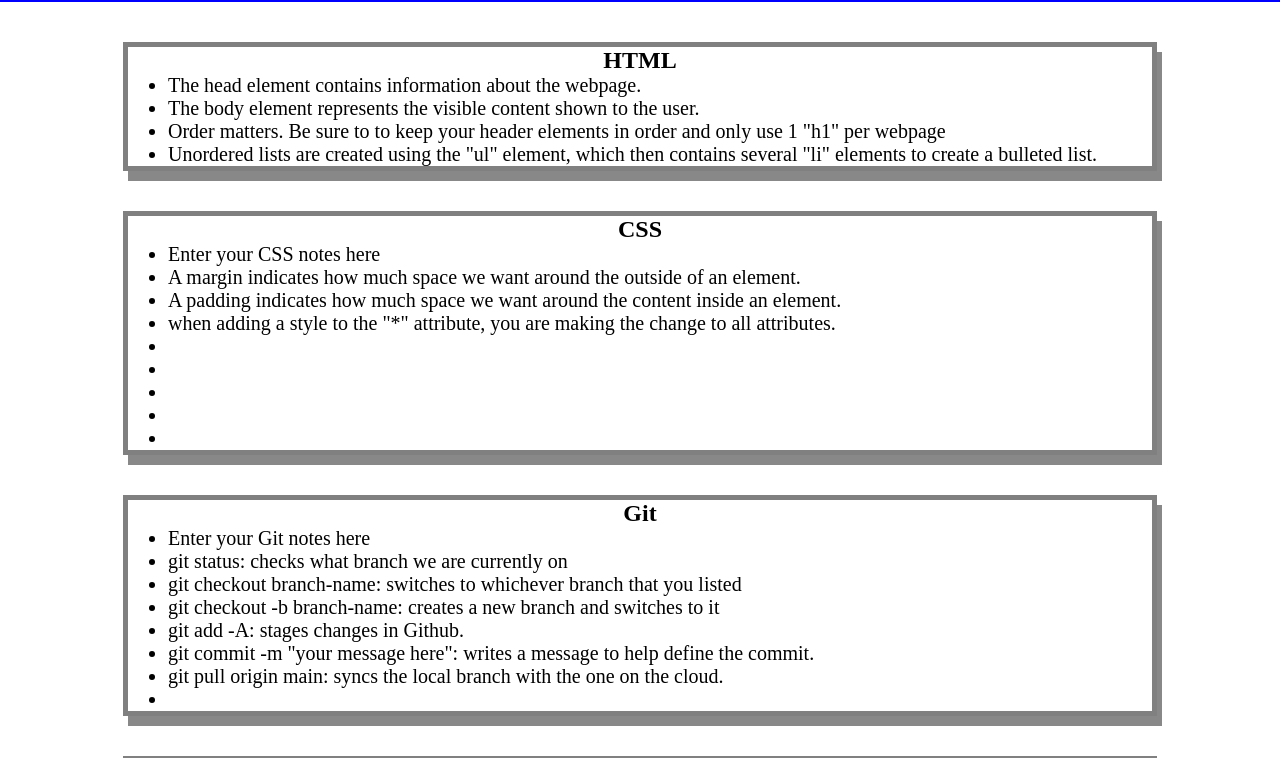
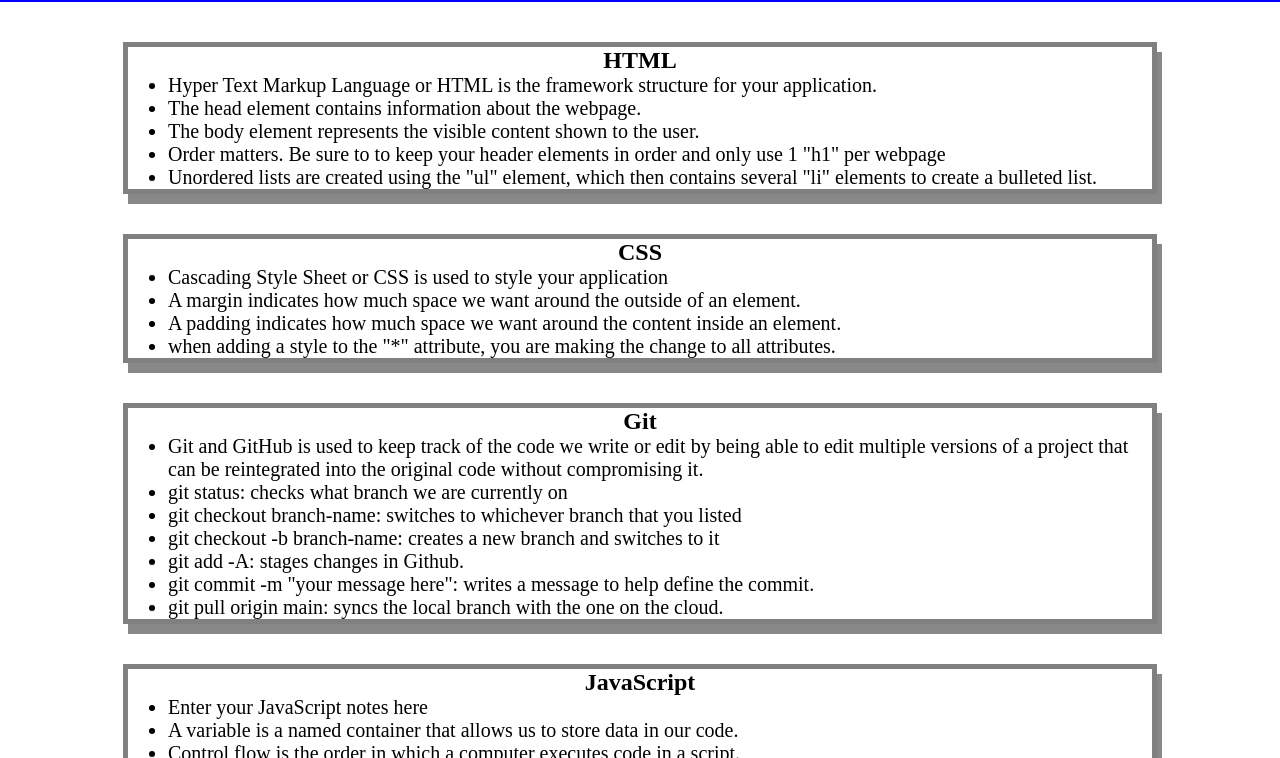
Before and after one commit to Ddan71117/prework-study-guide, a plain HTML site: page prework-study-guide/index.html in a window 1280 px wide. Shown: the part 118-876 px from the top of the page. Drawn offline with Linux system fonts and the light colour scheme.

Commit message:
Updated some note content to index.html

```diff
--- a/prework-study-guide/index.html
+++ b/prework-study-guide/index.html
@@ -17,6 +17,7 @@
       <section class="card" id="html-section">
         <h2>HTML</h2>
         <ul>
+          <li>Hyper Text Markup Language or HTML is the framework structure for your application.</li>
           <li>The head element contains information about the webpage.</li>
           <li>The body element represents the visible content shown to the user.</li>
           <li>Order matters. Be sure to to keep your header elements in order and only use 1 "h1" per webpage</li>
@@ -26,29 +27,22 @@
       <section class="card" id="css-section">
         <h2>CSS</h2>
         <ul>
-          <li>Enter your CSS notes here</li>
+          <li>Cascading Style Sheet or CSS is used to style your application</li>
           <li>A margin indicates how much space we want around the outside of an element.</li>
           <li>A padding indicates how much space we want around the content inside an element.</li>
           <li>when adding a style to the "*" attribute, you are making the change to all attributes.</li>
-          <li></li>
-          <li></li>
-          <li></li>
-          <li></li>
-          <li></li>
-
         </ul>
       </section>
       <section class="card" id="git-section">
         <h2>Git</h2>
         <ul>
-          <li>Enter your Git notes here</li>
+          <li>Git and GitHub is used to keep track of the code we write or edit by being able to edit multiple versions of a project that can be reintegrated into the original code without compromising it.</li>
           <li>git status: checks what branch we are currently on</li>
           <li>git checkout branch-name: switches to whichever branch that you listed</li>
           <li>git checkout -b branch-name: creates a new branch and switches to it</li>
           <li>git add -A: stages changes in Github.</li>
           <li>git commit -m "your message here": writes a message to help define the commit.</li>
           <li>git pull origin main: syncs the local branch with the one on the cloud.</li>
-          <li></li>
         </ul>
       </section>
       <section class="card" id="javascript-section">
@@ -60,7 +54,6 @@
           <li>When using if statements, the "===" condition is a strict equality operator that returns a true boolean if 2 values are equal.</li>
           <li>Arrays are represented in a linear list starting with 0 not 1.</li>
           <li>Don't forget!: You can write a function in your .js file, but you still have to call it to run it.</li>
-          <li></li>
         </ul>
       </section>
     </main>
```
